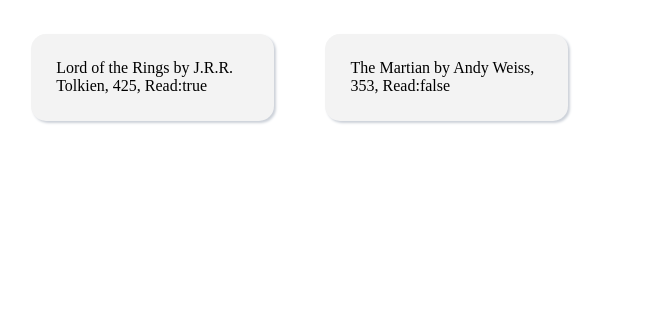
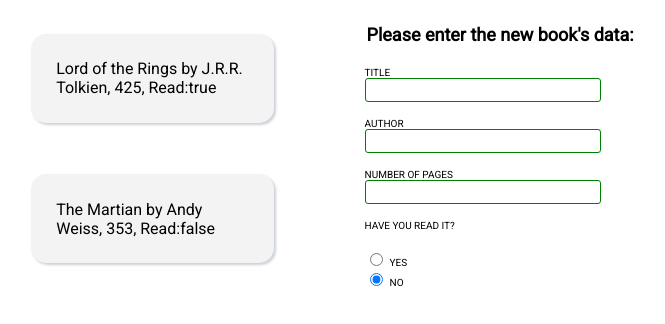
Before and after one commit to thatsthat/odin-library, a plain HTML site: page index.html in a window 1280 px wide. Shown: the whole page, without its empty margins (3-668 px from the left). Drawn offline with Linux system fonts and the light colour scheme.

Commit message:
some ui improving

```diff
--- a/index.html
+++ b/index.html
@@ -6,12 +6,43 @@
   <meta http-equiv="X-UA-Compatible" content="IE=edge">
   <meta name="viewport" content="width=device-width, initial-scale=1.0">
   <link rel="stylesheet" href="style.css">
+  <link rel="stylesheet" href="https://fonts.googleapis.com/css?family=Roboto">
   </link>
   <title>Odin's Library</title>
 </head>
 
 <body>
-  <div id="container"></div>
+  <div id="container">
+    <div id="books"></div>
+
+    <div id="new-book-modal">
+      <form id='new-book' action="http://httpbin.org/post" method="post">
+        <fieldset>
+          <legend>Please enter the new book's data:</legend>
+
+          <label for="name">Title</label>
+          <input type="text" id="title" name="title">
+
+          <label for="author">Author</label>
+          <input type="email" id="author" name="author" equired>
+
+          <label for="pages">Number of pages</label>
+          <input type="password" id="pages" name="pages">
+
+          <label for="read">Have you read it?</label> <br>
+          <div>
+            <input type="radio" id="new-book" name="read" value="yes" checked>
+            <label for="read">Yes</label>
+          </div>
+          <div>
+            <input type="radio" id="new-book" name="read" value="no" checked>
+            <label for="read">No</label>
+          </div>
+
+        </fieldset>
+      </form>
+    </div>
+  </div>
   <script src="index.js" defer></script>
 </body>
 
--- a/index.js
+++ b/index.js
@@ -6,7 +6,7 @@ const book2 = new Book("The Martian", "Andy Weiss", "353", false);
 myLibrary.push(book2);
 
 // Variable that stores the displayed books
-const shelve = document.querySelector("#container");
+const shelve = document.querySelector("#books");
 
 myLibrary.forEach((book) => {
   const bookInfo = document.createElement("div");
--- a/style.css
+++ b/style.css
@@ -1,8 +1,18 @@
+* {
+  font-family: "Roboto";
+  font-size: 16px;
+}
 #container {
   display: flex;
   flex: 0 0 auto;
 }
-
+#new-book-modal {
+}
+#books {
+  display: flex;
+  flex-direction: column;
+  flex-wrap: wrap;
+}
 .book {
   width: 15vw;
   background-color: #f3f3f3;
@@ -11,3 +21,48 @@
   padding: 2vw;
   margin: 2vw;
 }
+form {
+  display: flex;
+  flex-direction: row;
+  background-color: white;
+  padding-left: 4vw;
+  box-shadow: var(--cool-shadow);
+}
+legend {
+  padding-top: 1rem;
+  padding-bottom: 1rem;
+  font-size: large;
+  font-weight: bold;
+}
+fieldset {
+  border: 0px;
+  display: flex;
+  flex-direction: column;
+  flex-wrap: wrap;
+}
+label {
+  text-transform: uppercase;
+  font-size: x-small;
+}
+
+input:not([type="radio"]) {
+  display: flex;
+  flex-direction: column;
+  width: 18vw;
+  height: 2.5vh;
+  margin-bottom: 1rem;
+  margin-right: 3rem;
+  border: 1px solid #e5e7eb;
+  border-radius: 3px;
+}
+input:valid {
+  border: 1px solid green;
+}
+input:invalid {
+  border: 1px solid red;
+}
+input:focus {
+  box-shadow: var(--cool-shadow);
+  outline: 1px solid blue;
+  border: 1px solid blue;
+}
```
